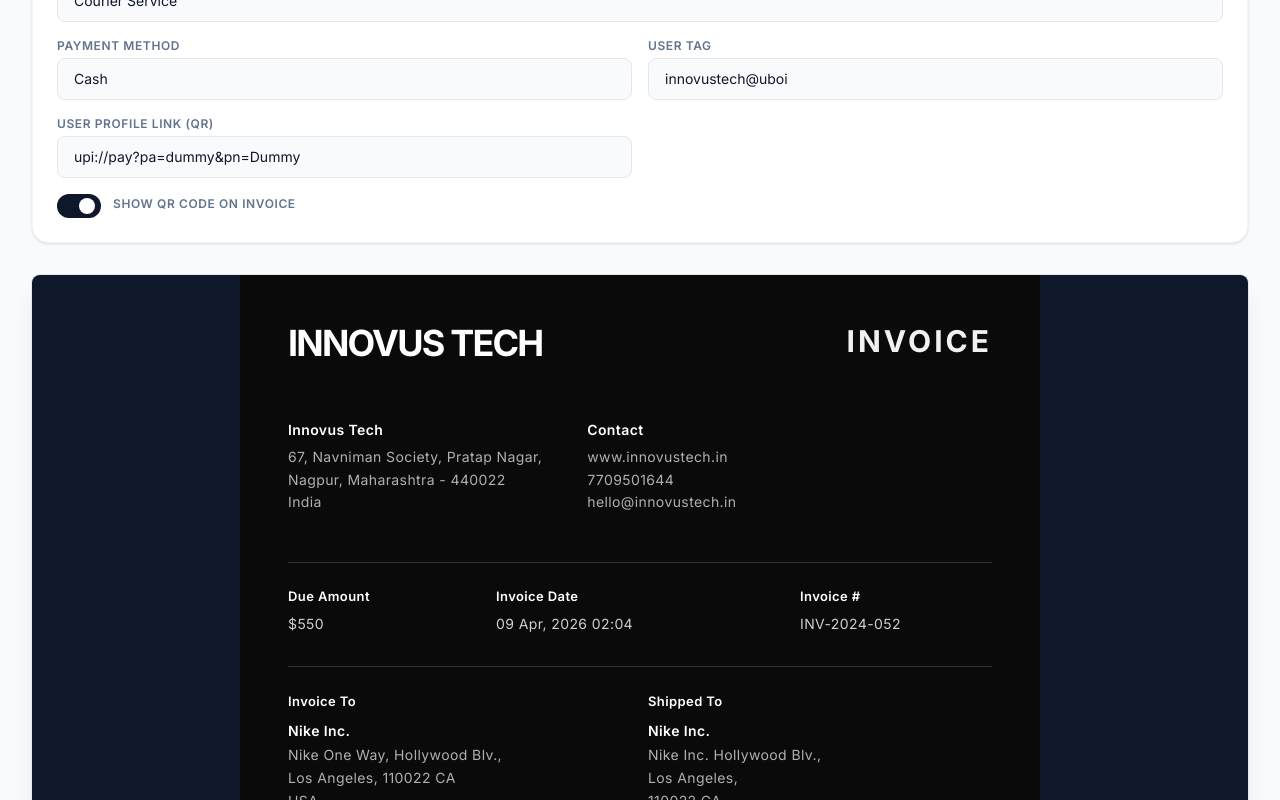
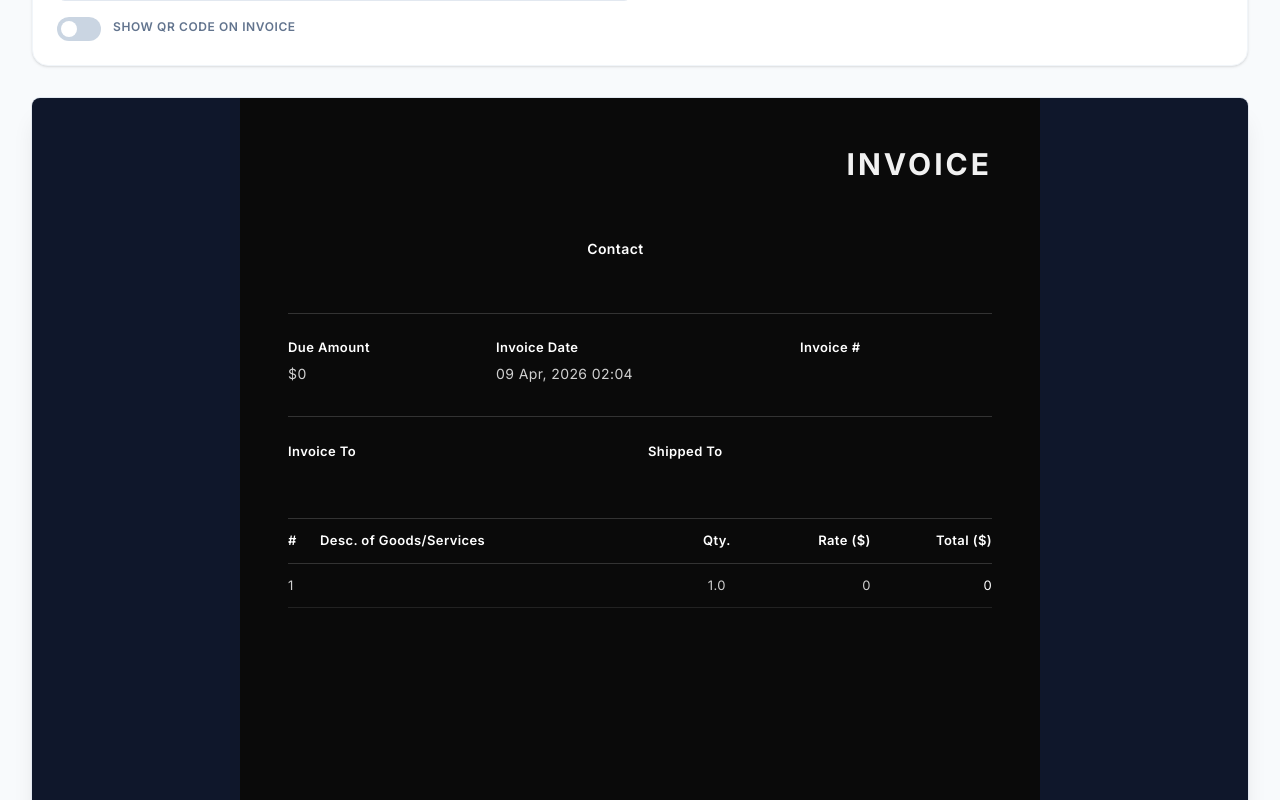
Before and after one commit to sadesthetic/paperless-invoice-maker, a React (Vite) app: page / in a window 1280 px wide. Shown: the part 1760-2560 px from the top of the page. Built offline with nearby package versions, Linux system fonts and the light colour scheme.

Commit message:
Clear all placeholder strings to initialize a completely blank form

```diff
--- a/src/App.tsx
+++ b/src/App.tsx
@@ -24,11 +24,11 @@ import { QRCodeSVG } from 'qrcode.react';
 
 /* ─── Defaults ─────────────────────────────────────────────── */
 const DEFAULT_COMPANY: CompanyInfo = {
-  name: 'Innovus Tech',
-  address: '67, Navniman Society, Pratap Nagar,\nNagpur, Maharashtra - 440022\nIndia',
-  email: 'hello@innovustech.in',
-  phone: '7709501644',
-  website: 'www.innovustech.in',
+  name: '',
+  address: '',
+  email: '',
+  phone: '',
+  website: '',
 };
 
 // Formato AAAA-MM-DDTHH:mm para el input datetime-local
@@ -40,35 +40,32 @@ const getNow = () => {
 
 const INITIAL_DATA: DocumentData = {
   type: 'Invoice',
-  number: 'INV-2024-052',
-  date: getNow(), // "2024-09-14T15:30"
-  purpose: 'Courier Service',
+  number: '',
+  date: getNow(),
+  purpose: '',
   customer: {
-    name: 'Nike Inc.',
-    address: 'Nike One Way, Hollywood Blv.,\nLos Angeles, 110022 CA\nUSA',
+    name: '',
+    address: '',
     email: '',
     phone: '',
   },
   shippedTo: {
-    name: 'Nike Inc.',
-    address: 'Nike Inc. Hollywood Blv.,\nLos Angeles,\n110022 CA,\nUSA',
+    name: '',
+    address: '',
     email: '',
     phone: '',
   },
   items: [
-    { id: '1', description: 'Website Design', quantity: 1, price: 50 },
-    { id: '2', description: 'Website Development', quantity: 1, price: 200 },
-    { id: '3', description: 'UX Design', quantity: 1, price: 200 },
-    { id: '4', description: 'Website Copywriting', quantity: 1, price: 100 },
+    { id: '1', description: '', quantity: 1, price: 0 },
   ],
   taxesRate: 0,
   handlingFee: 0,
   handlingFeeType: 'fixed',
   notes: '',
-  paymentMethod: 'Cash',
-  userTag: 'innovustech@uboi',
-  paymentLink: 'upi://pay?pa=dummy&pn=Dummy',
-  showQr: true,
+  paymentMethod: '',
+  userTag: '',
+  paymentLink: '',
+  showQr: false,
 };
 
 // Utilities for formatting
```
